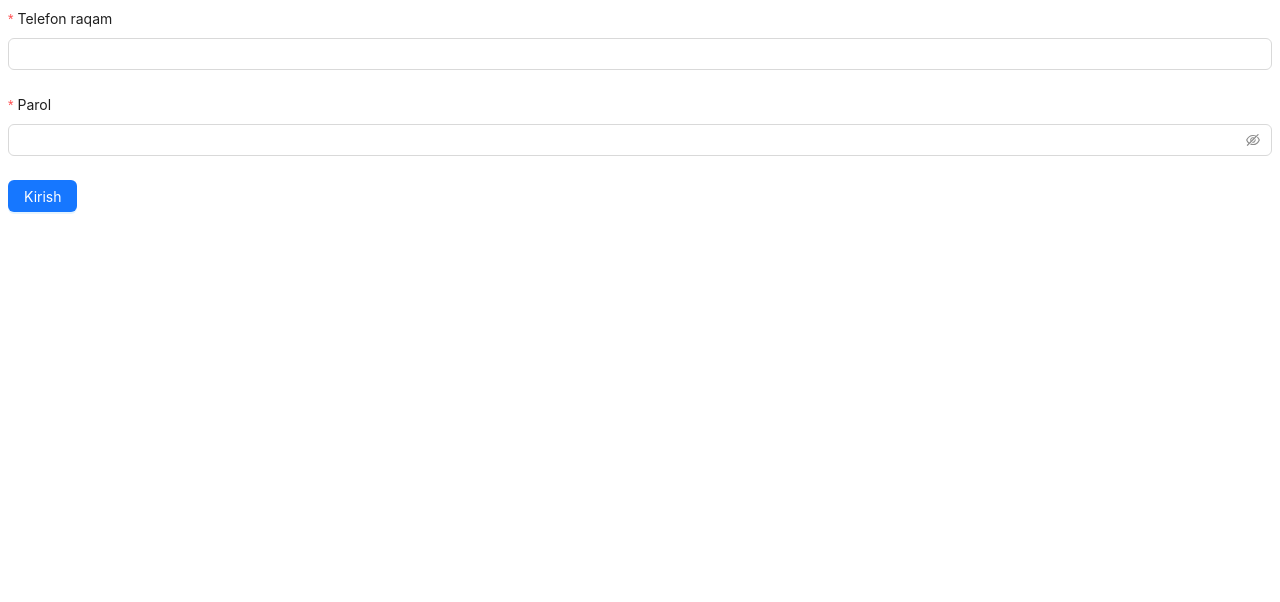
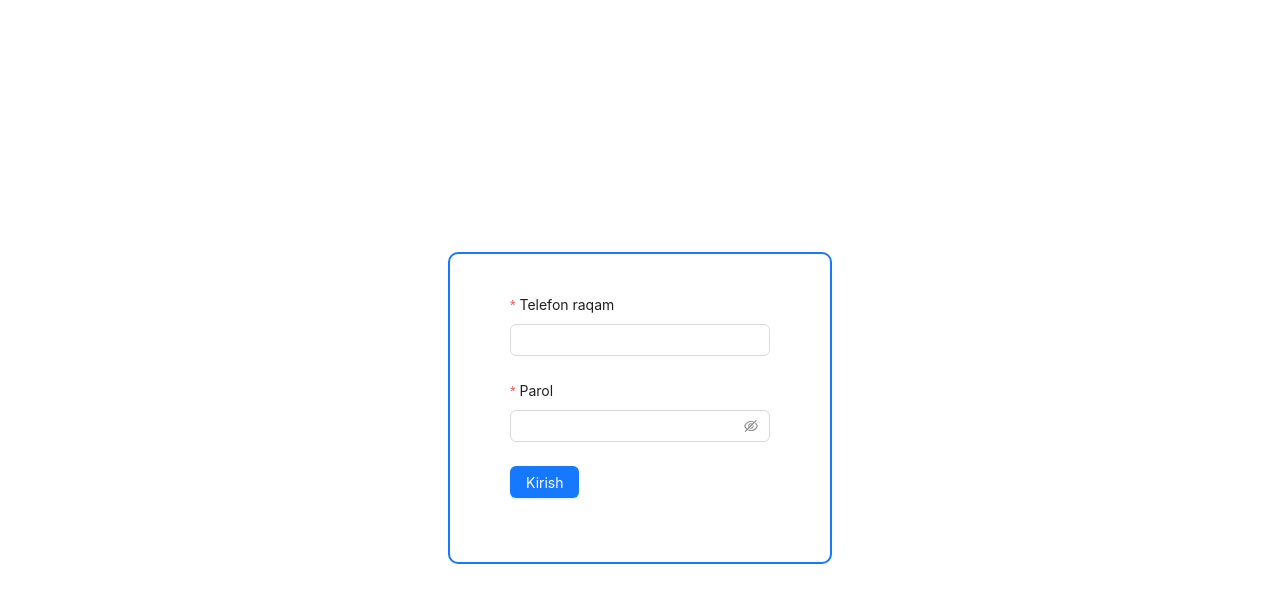
Before and after one commit to Sunnat0401/loyalAdmin, a React (Vite) app: page / in a window 1280 px wide. Shown: the top 602 px of the page. Built offline with nearby package versions, Linux system fonts and the light colour scheme.

Commit message:
add news

```diff
--- a/src/Pages/LoginPage/LoginPage.css
+++ b/src/Pages/LoginPage/LoginPage.css
@@ -0,0 +1,15 @@
+.login-page{
+    width: 100%;
+    height: 100vh;
+}
+.login-page .container{
+    height: 100%;
+    display: flex;
+    align-items: center;
+    justify-content: center;
+}
+.login-form{
+    border: 2px solid #1677FF;
+    padding: 40px 60px;
+    border-radius: 10px;
+}
```
